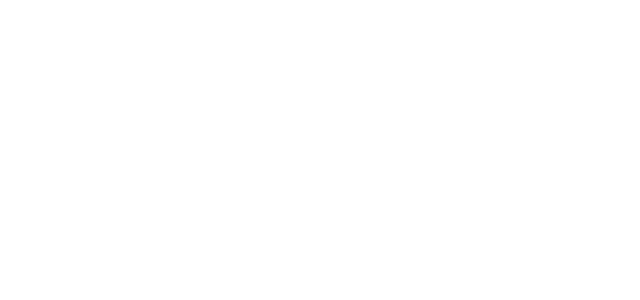
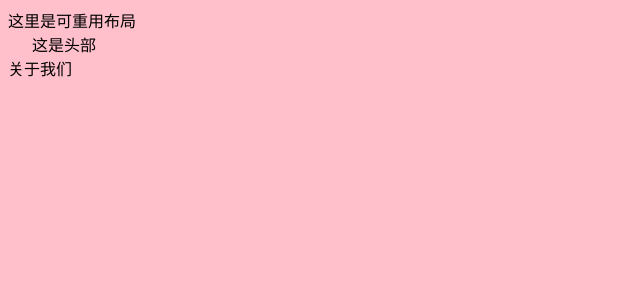
Before and after one commit to KID-1912/nuxt-tgame-web, a Nuxt app: page /about-us in a window 1280 px wide. Before the commit this address had no page. Shown: the top 300 px of the page, without its empty margins (0-640 px from the left). Built offline with nearby package versions, Linux system fonts and the light colour scheme.

Commit message:
feat:20241211

```diff
--- a/app.vue
+++ b/app.vue
@@ -1,3 +1,9 @@
 <template>
-  <NuxtPage />
+  <NuxtLayout>
+    <NuxtPage />
+  </NuxtLayout>
 </template>
+
+<style lang="scss">
+@forward "@/assets/styles/global.scss";
+</style>
--- /dev/null
+++ b/assets/styles/global.scss
@@ -0,0 +1,5 @@
+html,
+body {
+  height: 100%;
+  background-color: pink;
+}
--- /dev/null
+++ b/layouts/components/Header.vue
@@ -0,0 +1,11 @@
+<script setup></script>
+
+<template>
+  <div class="header">这是头部</div>
+</template>
+
+<style lang="scss" scoped>
+.header {
+  padding: 0 24px;
+}
+</style>
--- /dev/null
+++ b/layouts/default.vue
@@ -0,0 +1,18 @@
+<script setup>
+import Header from "./components/Header.vue";
+</script>
+
+<template>
+  <div class="default-layouts">
+    这里是可重用布局
+    <Header></Header>
+    <slot></slot>
+  </div>
+</template>
+
+<style lang="scss" scoped>
+.default-layouts {
+  position: relative;
+  height: 100vh;
+}
+</style>
--- a/nuxt.config.ts
+++ b/nuxt.config.ts
@@ -1,5 +1,14 @@
 // https://nuxt.com/docs/api/configuration/nuxt-config
 export default defineNuxtConfig({
-  compatibilityDate: '2024-11-01',
-  devtools: { enabled: true }
-})
+  compatibilityDate: "2024-11-01",
+  devtools: { enabled: true },
+  vite: {
+    css: {
+      preprocessorOptions: {
+        scss: {
+          api: "modern-compiler",
+        },
+      },
+    },
+  },
+});
--- a/package.json
+++ b/package.json
@@ -13,5 +13,8 @@
     "nuxt": "^3.14.1592",
     "vue": "latest",
     "vue-router": "latest"
+  },
+  "devDependencies": {
+    "install": "^0.13.0"
   }
 }
--- /dev/null
+++ b/pages/about-us/index.vue
@@ -0,0 +1,7 @@
+<script setup></script>
+
+<template>
+  <div class="">关于我们</div>
+</template>
+
+<style lang="" scoped></style>
--- /dev/null
+++ b/pages/news/index.vue
@@ -0,0 +1,7 @@
+<script setup></script>
+
+<template>
+  <div class="">news</div>
+</template>
+
+<style lang="" scoped></style>
--- /dev/null
+++ b/pages/product/index.vue
@@ -0,0 +1,7 @@
+<script setup></script>
+
+<template>
+  <div class="">产品信息</div>
+</template>
+
+<style lang="" scoped></style>
```
Also changed, not shown: 2 other files (tests, documents, lock files or other folders).
